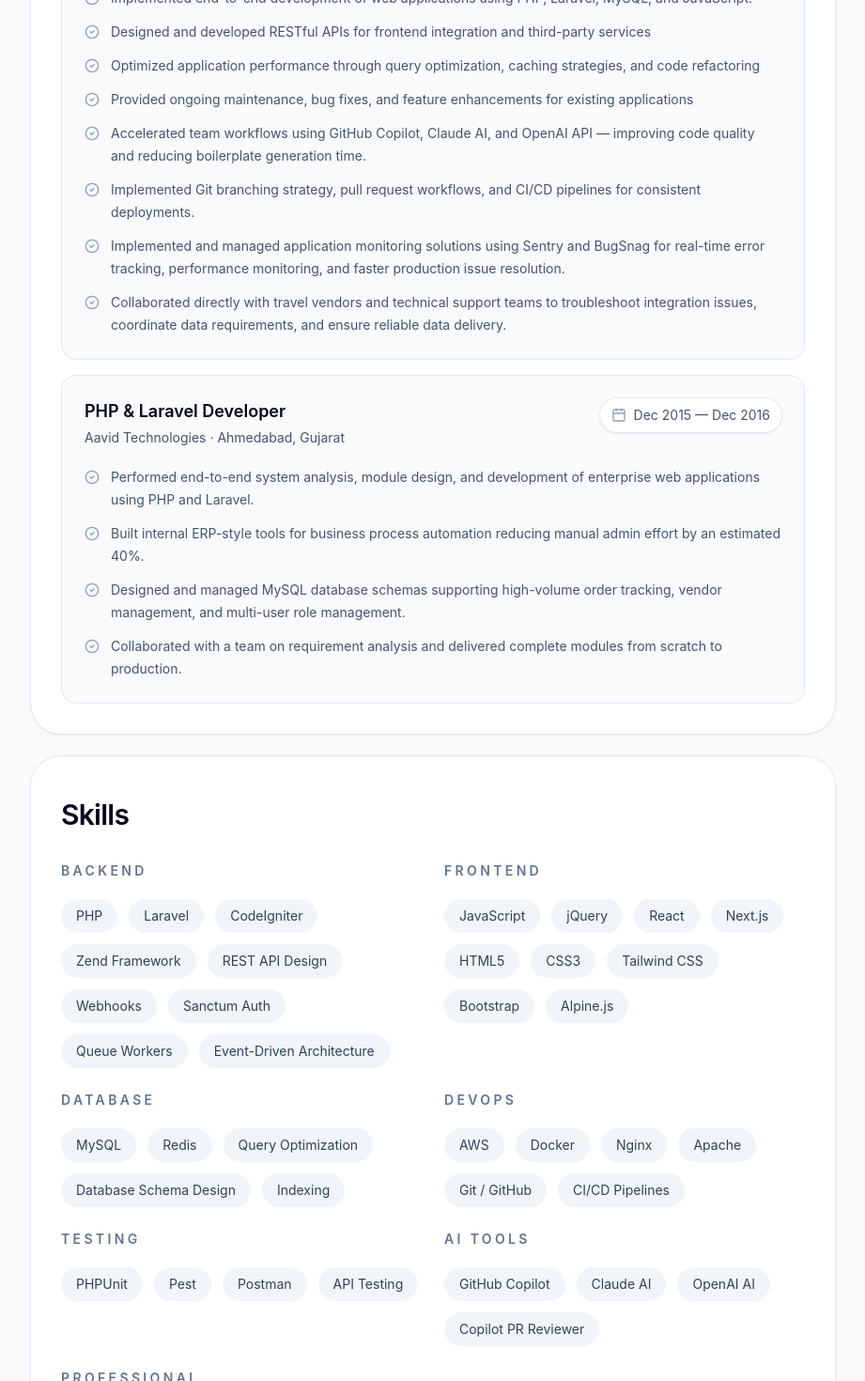
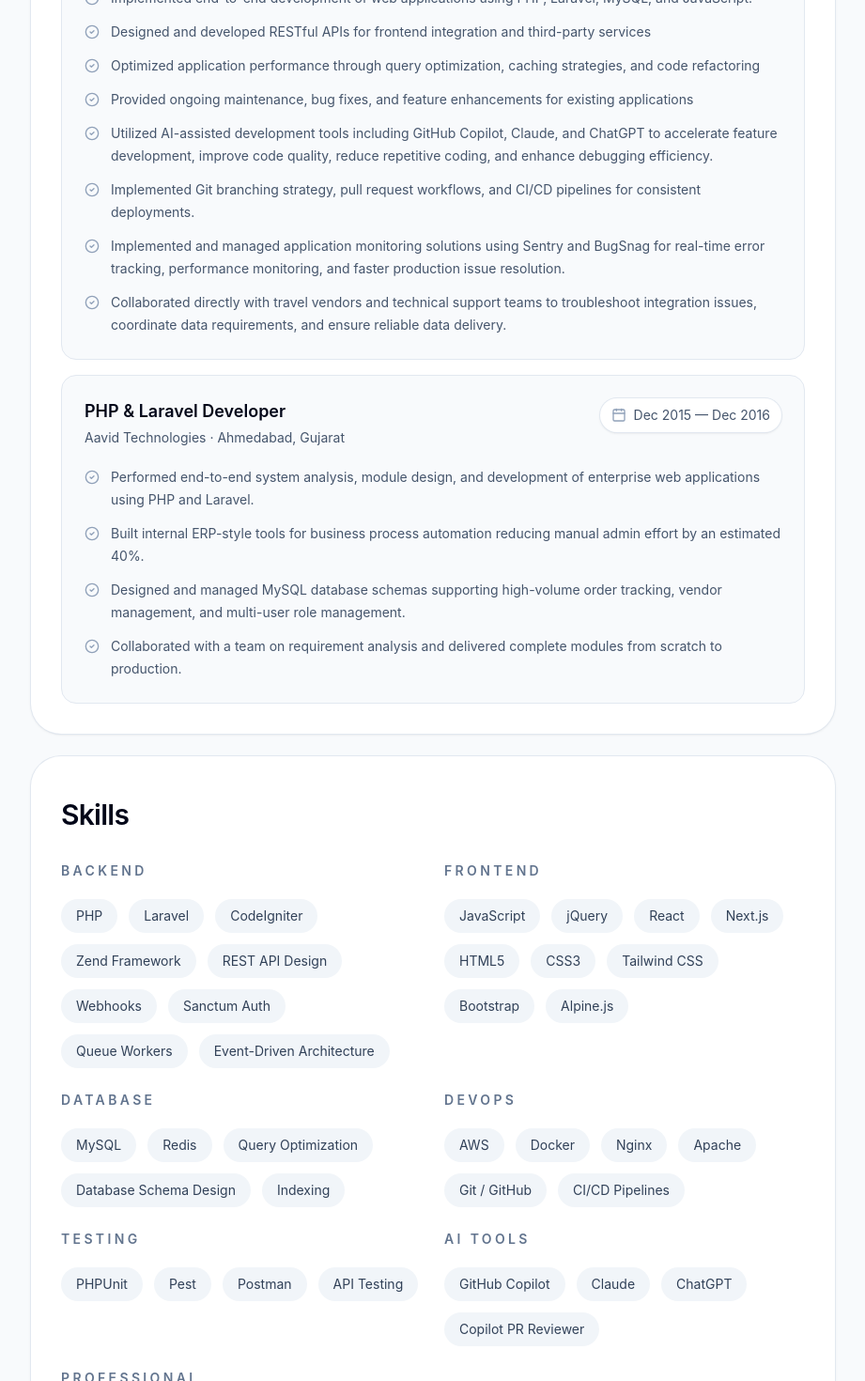
Before and after one commit to rupal-bapodara/portfolio, a React (Vite) app: page / in a window 1280 px wide. Shown: the part 6960-8430 px from the top of the page at 94% size, without its empty margins (359-1280 px from the left). Built offline with nearby package versions, Linux system fonts and the light colour scheme; no server answers.

Commit message:
updated skill

```diff
--- a/src/data/experiences.js
+++ b/src/data/experiences.js
@@ -12,7 +12,7 @@ export const EXPERIENCES = [
             "Designed and developed RESTful APIs for frontend integration and third-party services",
             "Optimized application performance through query optimization, caching strategies, and code refactoring",
             "Provided ongoing maintenance, bug fixes, and feature enhancements for existing applications",
-            "Accelerated team workflows using GitHub Copilot, Claude AI, and OpenAI API — improving code quality and reducing boilerplate generation time.",
+            "Utilized AI-assisted development tools including GitHub Copilot, Claude, and ChatGPT to accelerate feature development, improve code quality, reduce repetitive coding, and enhance debugging efficiency.",
             "Implemented Git branching strategy, pull request workflows, and CI/CD pipelines for consistent deployments.",
             "Implemented and managed application monitoring solutions using Sentry and BugSnag for real-time error tracking, performance monitoring, and faster production issue resolution.",
             "Collaborated directly with travel vendors and technical support teams to troubleshoot integration issues, coordinate data requirements, and ensure reliable data delivery."
--- a/src/data/skills.js
+++ b/src/data/skills.js
@@ -44,8 +44,8 @@ export const skills = {
     ],
     ai_tools: [
         "GitHub Copilot",
-        "Claude AI",
-        "OpenAI AI",
+        "Claude",
+        "ChatGPT",
         "Copilot PR Reviewer",
     ],
     professional: [
```
